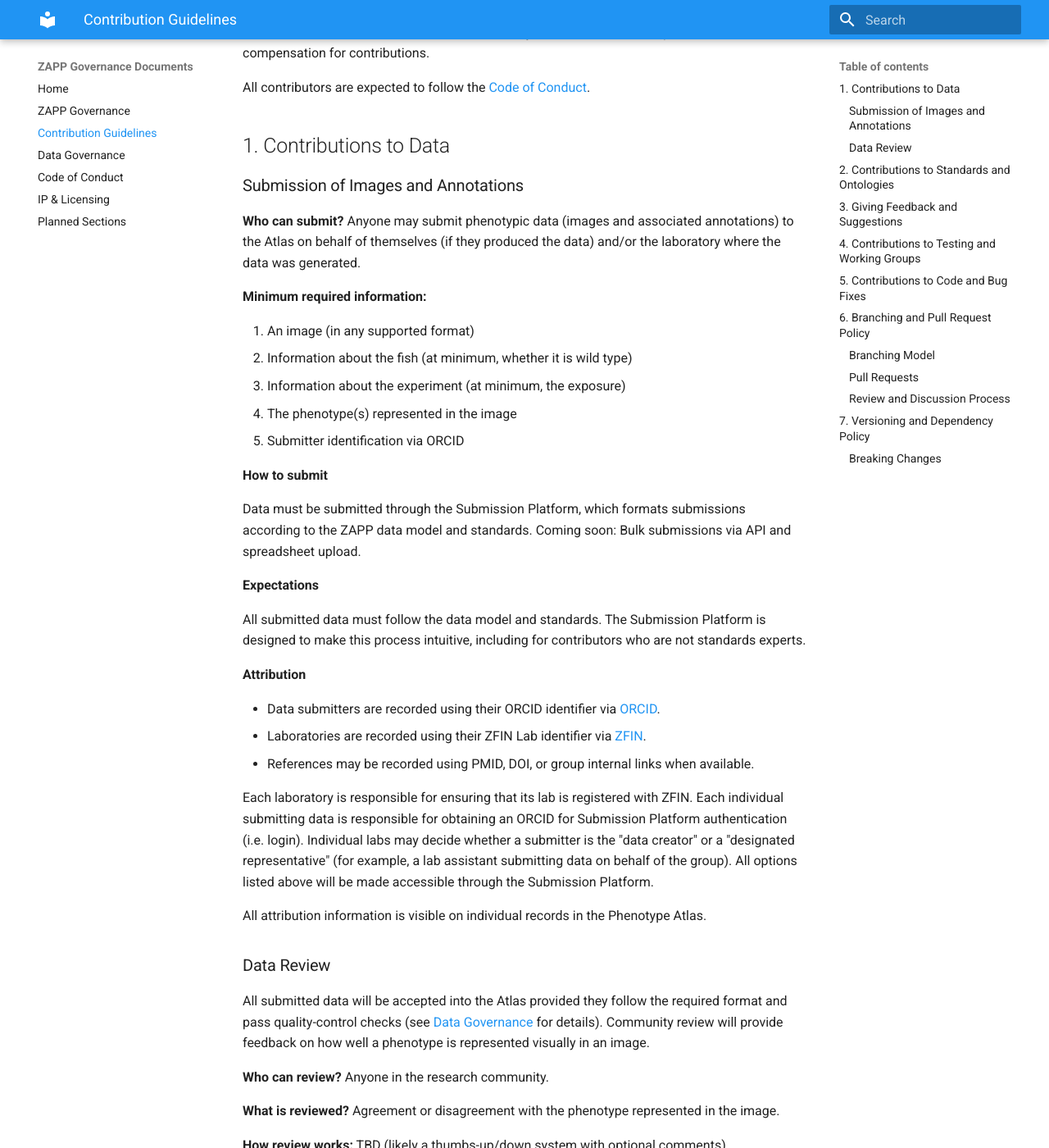
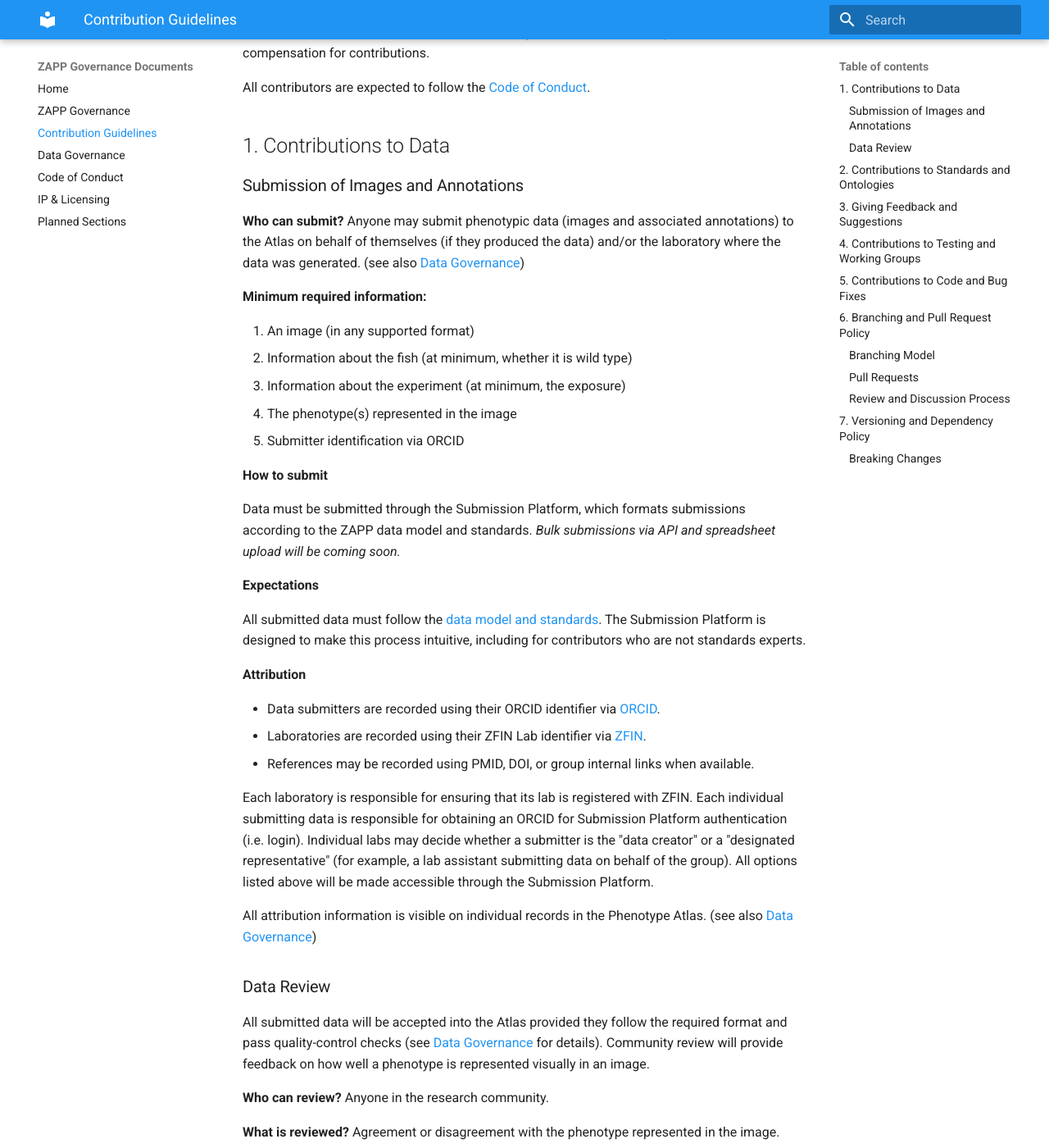
Before and after one commit to zappfish/ZAPPGovernance, an MkDocs documentation site: the page built from docs/contributing.md, in a window 1280 px wide and 1400 px high, scrolled down 572 px. Shown: the whole window at 82% size. Built offline with MkDocs 1.6.1 and Material for MkDocs 9.7.7, drawn with Linux system fonts in a browser that asks for light colours; some of the changed text lies outside the part shown.

Commit message:
document updates
@sagehrke I made some changes to the current documents. I think a few other sections should have some links (eg links to repo and web pages). I have not updated these yet

```diff
--- a/docs/contributing.md
+++ b/docs/contributing.md
@@ -24,6 +24,7 @@
 
 **Who can submit?**
 Anyone may submit phenotypic data (images and associated annotations) to the Atlas on behalf of themselves (if they produced the data) and/or the laboratory where the data was generated.
+(see also [Data Governance](data-governance.md))
 
 **Minimum required information:**
 
@@ -35,11 +36,12 @@
 
 **How to submit**
 
-Data must be submitted through the Submission Platform, which formats submissions according to the ZAPP data model and standards. Coming soon: Bulk submissions via API and spreadsheet upload.
+Data must be submitted through the Submission Platform, which formats submissions according to the ZAPP data model and standards.
+_Bulk submissions via API and spreadsheet upload will be coming soon._
 
 **Expectations**
 
-All submitted data must follow the data model and standards. The Submission Platform is designed to make this process intuitive, including for contributors who are not standards experts.
+All submitted data must follow the [data model and standards](link). The Submission Platform is designed to make this process intuitive, including for contributors who are not standards experts.
 
 **Attribution**
 
@@ -50,6 +52,8 @@
 Each laboratory is responsible for ensuring that its lab is registered with ZFIN. Each individual submitting data is responsible for obtaining an ORCID for Submission Platform authentication (i.e. login). Individual labs may decide whether a submitter is the "data creator" or a "designated representative" (for example, a lab assistant submitting data on behalf of the group). All options listed above will be made accessible through the Submission Platform.
 
 All attribution information is visible on individual records in the Phenotype Atlas.
+(see also [Data Governance](data-governance.md))
+
 
 ### Data Review
 
@@ -125,7 +129,7 @@
 
 ## 4. Contributions to Testing and Working Groups
 
-ZAPP periodically forms testing groups and working groups to address specific needs. For more information about working groups, see [Project Structure and Roles](GOVERNANCE.md#26-working-group-members) in the main Governance document.
+ZAPP periodically forms testing groups and working groups to address specific needs. For more information about working groups, see Project Structure and Roles in the [main Governance document](governance.md).
 
 **Who can participate?** Anyone interested in testing features or contributing to a working group. The ZAPP team may also invite individuals based on expertise.
 
```
Also changed, not shown: other parts of docs/contributing.md (+1 -1 lines), docs/governance.md (+1 -1 lines), docs/ip-and-licensing.md (+2 -6 lines).
